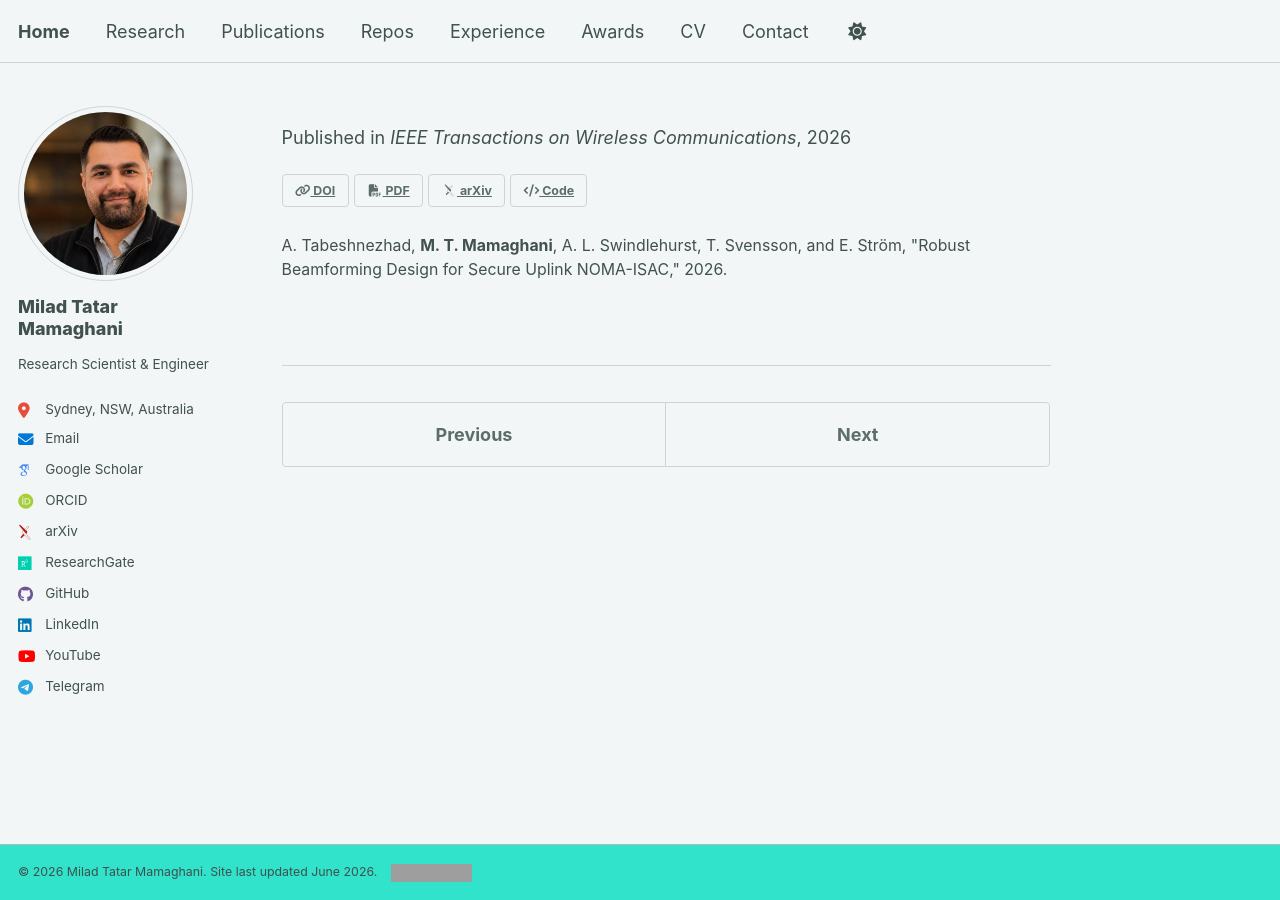
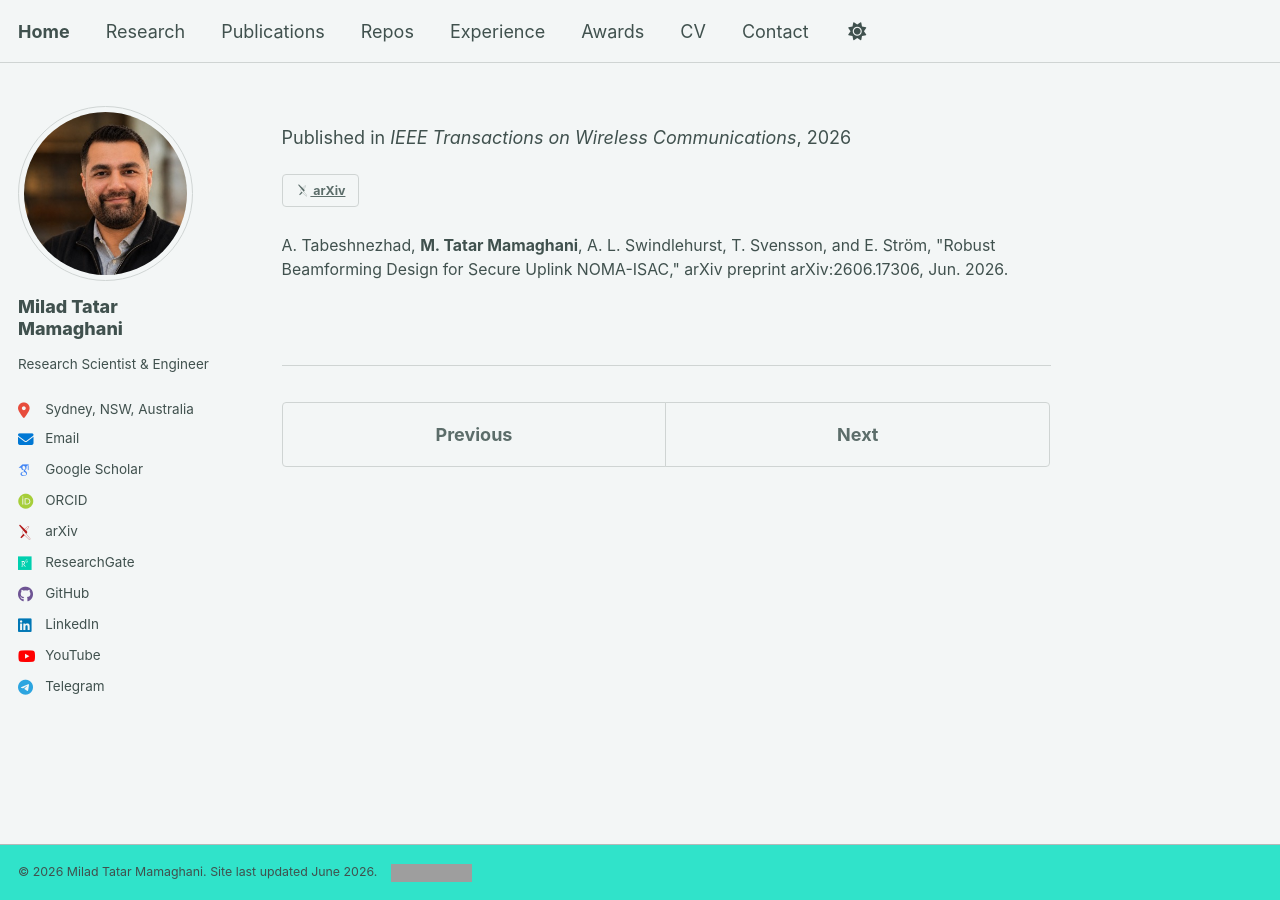
Before and after one commit to miladtm94/miladtm94.github.io, a Jekyll site: the page built from _publications/2026-01-01-robust-beamforming-design-for-secure-uplink-noma-isac.md, in a window 1280 px wide. Built offline with Jekyll 4.4.1, drawn with Linux system fonts in a browser that asks for light colours; some web fonts are replaced; grey boxes are pictures that could not be loaded.

Commit message:
some  updates

```diff
--- a/_publications/2026-01-01-robust-beamforming-design-for-secure-uplink-noma-isac.md
+++ b/_publications/2026-01-01-robust-beamforming-design-for-secure-uplink-noma-isac.md
@@ -6,9 +6,9 @@ permalink: /publication/robust-beamforming-design-for-secure-uplink-noma-isac
 excerpt: ""
 date: 2026-06-15
 venue: "IEEE Transactions on Wireless Communications"
-doiurl: ""
-paperurl: ""  # TODO: replace with direct PDF link if available
+# doiurl: ""
+# paperurl: ""  # TODO: replace with direct PDF link if available
 arxivurl: "https://arxiv.org/abs/2606.17306"
-codeurl: ""  # TODO: add code repository URL if available
-citation: 'A. Tabeshnezhad, <strong>M. T. Mamaghani</strong>, A. L. Swindlehurst, T. Svensson, and E. Ström, "Robust Beamforming Design for Secure Uplink NOMA-ISAC," 2026.'
+# codeurl: ""  # TODO: add code repository URL if available
+citation: 'A. Tabeshnezhad, <strong>M. Tatar Mamaghani</strong>, A. L. Swindlehurst, T. Svensson, and E. Ström, "Robust Beamforming Design for Secure Uplink NOMA-ISAC," arXiv preprint arXiv:2606.17306, Jun. 2026.'
 ---
```
Also changed, not shown: _publications/2026-03-01-symbol-aware-precoder.md (+1 -1 lines).
